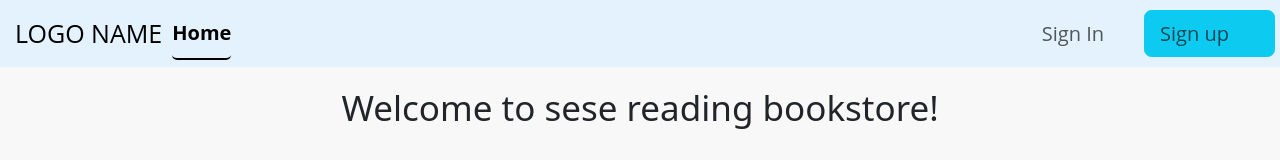
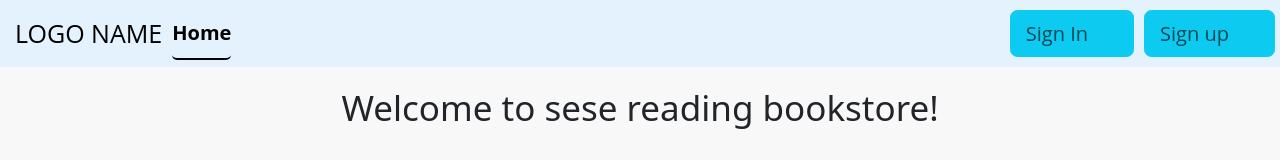
Before and after one commit to caiirene/sese-reading, a React (Create React App) app: page / in a window 1280 px wide. Shown: the top 160 px of the page. Built offline with nearby package versions, Linux system fonts and the light colour scheme; no server answers.

Commit message:
link change, button style change

```diff
--- a/src/Components/Comments/client.js
+++ b/src/Components/Comments/client.js
@@ -1,6 +1,6 @@
 import axios from "axios";
 
-const BASE_API = "http://localhost:56100";
+const BASE_API = 'https://sese-reading-node.onrender.com';
 
 const COMMENTS_API = `${BASE_API}/api/comments`;
 
--- a/src/Components/NavBar/NavBar.js
+++ b/src/Components/NavBar/NavBar.js
@@ -119,9 +119,11 @@ function NavBar() {
         {user === null ? (
           <div className="d-flex">
             <ul className="navbar-nav ms-auto">
+              <li className="nav-item btn btn-info ms-2">
               <Link to="/signin" className="nav-link flow-end btn btn-info" style={{ marginRight: '20px' }}>
                 Sign In
               </Link>
+              </li>
               <li className="nav-item btn btn-info ms-2">
               <Link to="/signup" className="nav-link flow-end btn btn-info" style={{ marginRight: '20px' }}>
                 Sign up
```
